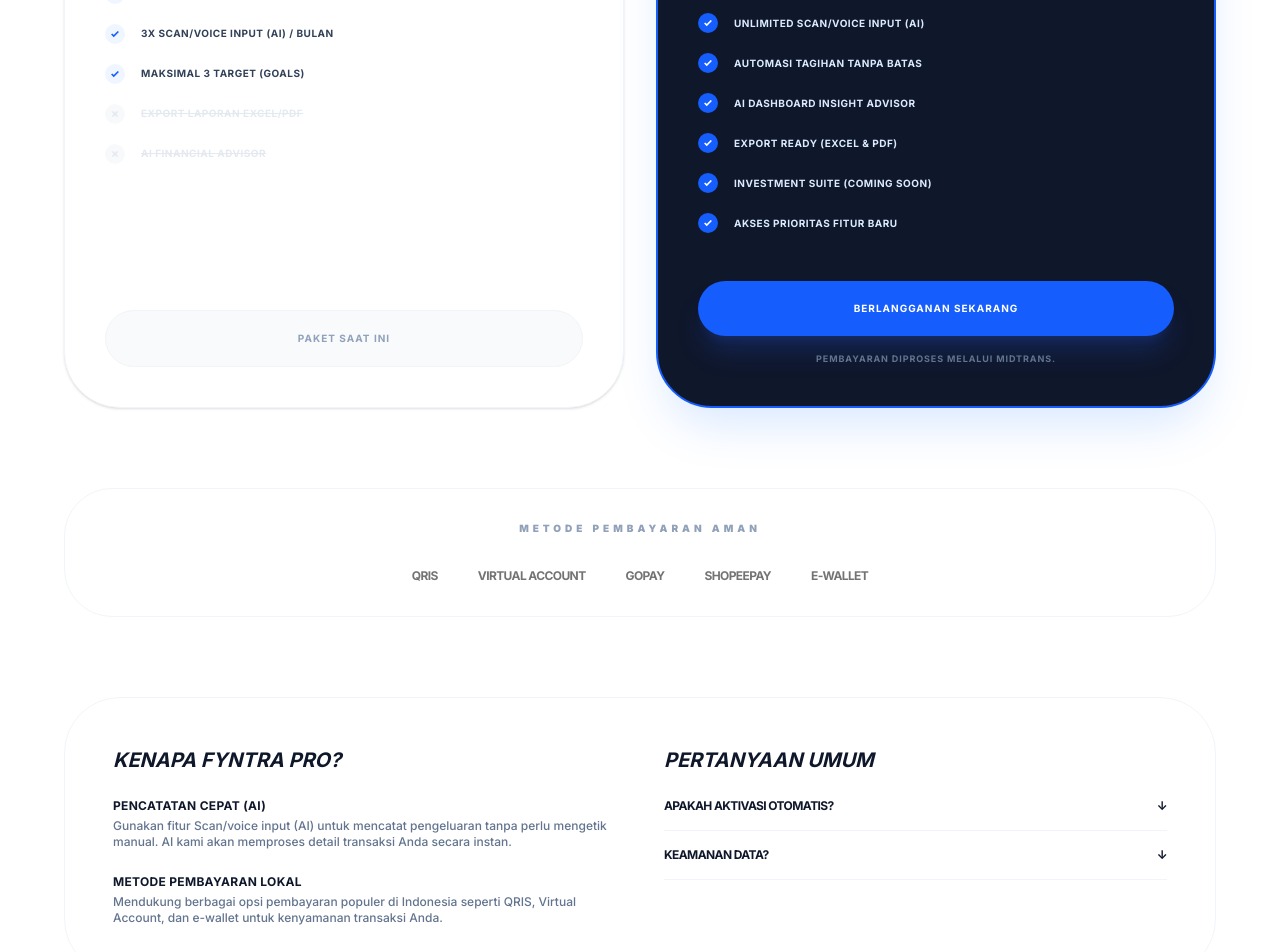
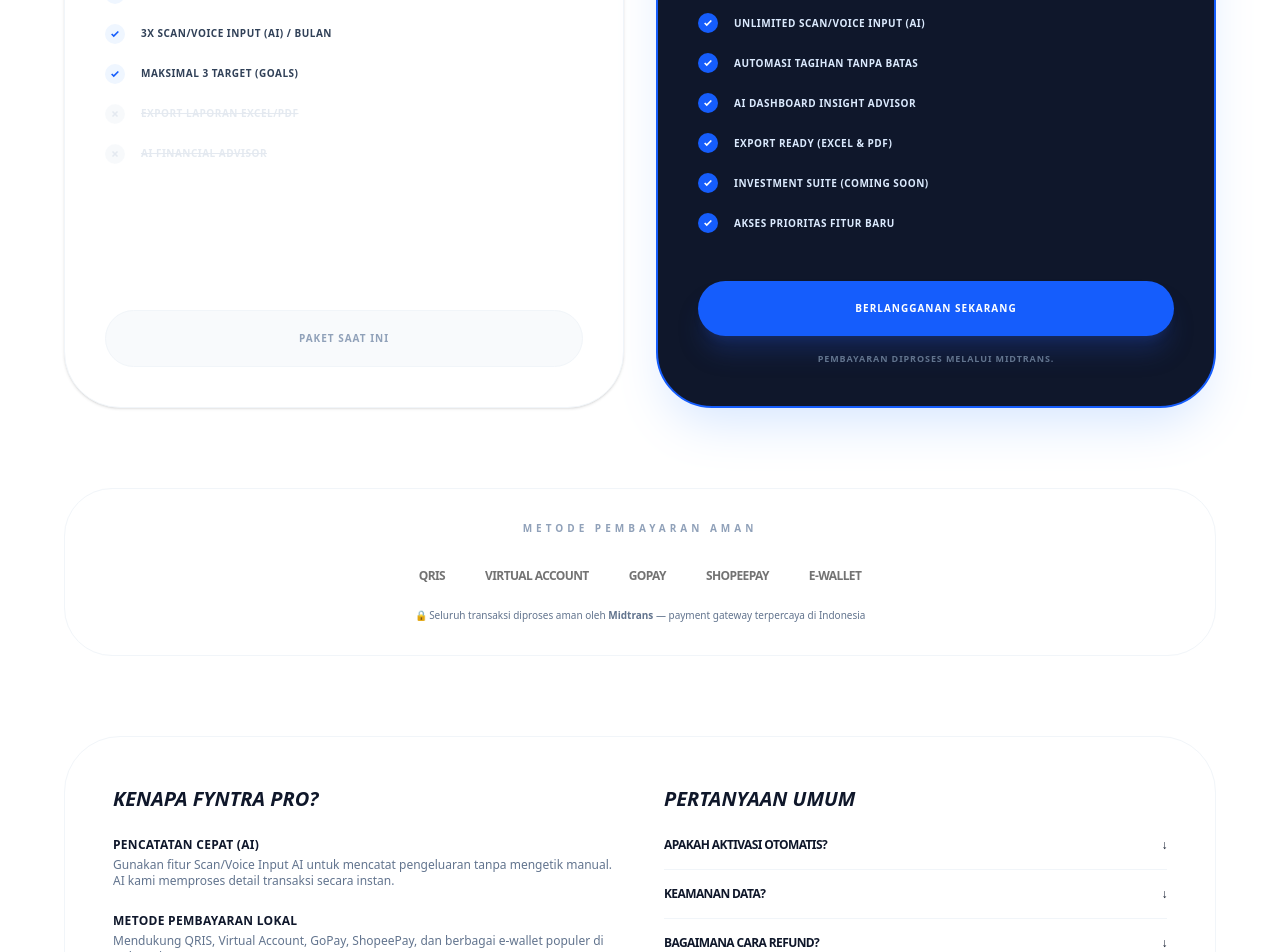
Before and after one commit to Izzakb/fyntra-app, a Next.js app: page /pricing in a window 1280 px wide. Shown: the part 560-1512 px from the top of the page. Built offline with nearby package versions, Linux system fonts and the light colour scheme; no server answers.

Commit message:
fix double FyntraProvider, fix pricing page crash

```diff
--- a/app/layout.tsx
+++ b/app/layout.tsx
@@ -1,11 +1,20 @@
 import type { Metadata, Viewport } from "next";
-import { Inter } from "next/font/google";
+import { Inter, Space_Grotesk } from "next/font/google";
 import "./globals.css";
 import { ThemeProvider } from "@/components/ThemeProvider";
-import { FyntraProvider } from "@/context/FyntraContext"; // 💡 IMPORT PROVIDER KAMU
 import Script from "next/script";
 
-const inter = Inter({ subsets: ["latin"] });
+const inter = Inter({
+  subsets: ["latin"],
+  weight: ["400", "500", "600", "700", "900"],
+  variable: "--font-inter",
+});
+
+const spaceGrotesk = Space_Grotesk({
+  subsets: ["latin"],
+  weight: ["500", "700"],
+  variable: "--font-space-grotesk",
+});
 
 export const viewport: Viewport = {
   themeColor: "#0f172a",
@@ -16,8 +25,8 @@ export const viewport: Viewport = {
 };
 
 export const metadata: Metadata = {
-  title: "Fyntra | Smart Finance by Faizax",
-  description: "Intelligence-driven wealth management by Faizax Ecosystem.",
+  title: "Fyntra | Manajemen Keuangan Cerdas by Faizax",
+  description: "Platform manajemen keuangan berbasis AI untuk investor modern Indonesia.",
   manifest: "/manifest.json",
   icons: {
     icon: "/favicon.ico?v=fyntra1",
@@ -31,23 +40,21 @@ export default function RootLayout({
   children: React.ReactNode;
 }>) {
   return (
-    <html lang="en" suppressHydrationWarning>
+    <html lang="id" suppressHydrationWarning>
       <body
-        className={`${inter.className} antialiased transition-colors duration-300`}
+        className={`${inter.variable} ${spaceGrotesk.variable} font-inter antialiased transition-colors duration-300`}
       >
         <Script
           src="https://app.sandbox.midtrans.com/snap/snap.js"
           data-client-key={process.env.NEXT_PUBLIC_MIDTRANS_CLIENT_KEY}
           strategy="beforeInteractive"
         />
-
         <ThemeProvider
           attribute="class"
           defaultTheme="light"
           enableSystem={true}
         >
-          {/* 💡 BUNGKUS CHILDREN DENGAN PROVIDER DI SINI */}
-          <FyntraProvider>{children}</FyntraProvider>
+          {children}
         </ThemeProvider>
       </body>
     </html>
--- a/app/pricing/page.tsx
+++ b/app/pricing/page.tsx
@@ -1,12 +1,30 @@
 "use client";
-import { useState } from "react";
+import { useState, useEffect } from "react";
 import { toast } from "sonner";
-import { useFyntra } from "@/context/FyntraContext"; // 💡 Pastikan path context benar
-import { supabase } from "@/lib/supabase"; // Untuk ambil email user saat ini
+import { supabase } from "@/lib/supabase";
 
 export default function UpgradePage() {
   const [loading, setLoading] = useState(false);
-  const { fullName, refreshGlobalData, isPro } = useFyntra();
+  const [isPro, setIsPro] = useState(false);
+  const [fullName, setFullName] = useState("User Fyntra");
+
+  // Ambil status user langsung dari Supabase — tidak butuh FyntraContext
+  useEffect(() => {
+    const fetchUser = async () => {
+      const { data: { user } } = await supabase.auth.getUser();
+      if (!user) return;
+      const { data: profile } = await supabase
+        .from("profiles")
+        .select("full_name, is_pro")
+        .eq("id", user.id)
+        .single();
+      if (profile) {
+        setIsPro(profile.is_pro || false);
+        setFullName(profile.full_name || "User Fyntra");
+      }
+    };
+    fetchUser();
+  }, []);
 
   const handlePayment = async () => {
     if (isPro) {
@@ -18,10 +36,7 @@ export default function UpgradePage() {
     toast.info("Menyiapkan enkripsi pembayaran aman...");
 
     try {
-      // 1. Ambil data user dari Auth Supabase
-      const {
-        data: { user },
-      } = await supabase.auth.getUser();
+      const { data: { user } } = await supabase.auth.getUser();
 
       if (!user) {
         toast.error("Silakan login terlebih dahulu.");
@@ -29,39 +44,33 @@ export default function UpgradePage() {
         return;
       }
 
-      // 2. Hit API Route kita untuk minta Snap Token
       const response = await fetch("/api/checkout", {
         method: "POST",
         headers: { "Content-Type": "application/json" },
         body: JSON.stringify({
           userId: user.id,
           userEmail: user.email,
-          userName: fullName || "User Fyntra",
+          userName: fullName,
         }),
       });
 
       const data = await response.json();
 
-      if (data.error) {
-        throw new Error(data.error);
-      }
+      if (data.error) throw new Error(data.error);
 
-      // 3. Panggil Jendela Pembayaran Midtrans Snap
       // @ts-ignore
       if (window.snap) {
         // @ts-ignore
         window.snap.pay(data.token, {
-          onSuccess: async (result: any) => {
+          onSuccess: async () => {
             toast.success("Pembayaran Berhasil! Mengaktifkan fitur Pro...");
-            await refreshGlobalData(); // Update status isPro di UI secara instan
+            setIsPro(true);
           },
-          onPending: (result: any) => {
+          onPending: () => {
             toast.info("Menunggu pembayaran Anda...");
-            console.log("Pending:", result);
           },
-          onError: (result: any) => {
+          onError: () => {
             toast.error("Pembayaran Gagal. Silakan coba lagi.");
-            console.error("Error:", result);
           },
           onClose: () => {
             toast.warning("Anda menutup jendela pembayaran.");
@@ -80,48 +89,41 @@ export default function UpgradePage() {
 
   return (
     <div className="max-w-6xl mx-auto pb-24 px-6 lg:px-0 bg-transparent">
-      {/* --- HERO SECTION --- */}
+      {/* HERO */}
       <header className="mb-20 text-center relative pt-10">
         <div className="absolute top-0 left-1/2 -translate-x-1/2 w-64 h-64 bg-blue-600/10 blur-[100px] -z-10"></div>
         <span className="px-4 py-1.5 bg-blue-600/10 text-blue-600 dark:text-blue-400 rounded-full text-[10px] font-black uppercase tracking-[0.3em] mb-4 inline-block border border-blue-600/20">
-          Limited Launch Offer
+          Penawaran Peluncuran Terbatas
         </span>
         <h1 className="font-space-grotesk text-4xl md:text-6xl font-bold tracking-tighter text-slate-900 dark:text-white uppercase italic">
-          Master Your <span className="text-blue-600">Money.</span>
+          Kendalikan <span className="text-blue-600">Uangmu.</span>
         </h1>
         <p className="text-slate-500 dark:text-slate-400 font-medium mt-6 text-sm md:text-base max-w-xl mx-auto leading-relaxed">
-          Kelola keuangan lebih rapi dan otomatis tanpa batas menggunakan
-          teknologi pendukung AI.
+          Kelola keuangan lebih rapi dan otomatis tanpa batas menggunakan teknologi pendukung AI.
         </p>
       </header>
 
-      {/* --- PRICING CARDS --- */}
+      {/* PRICING CARDS */}
       <div className="grid grid-cols-1 md:grid-cols-2 gap-8 mb-20 relative">
-        {/* STARTER - FREE */}
+        {/* STARTER */}
         <div className="bg-white dark:bg-slate-900/40 dark:backdrop-blur-3xl p-10 rounded-[3.5rem] border border-slate-100 dark:border-slate-800/50 shadow-sm flex flex-col transition-all">
           <div className="mb-10">
-            <h3 className="font-space-grotesk text-2xl font-bold dark:text-white uppercase italic tracking-tight">
-              Starter
-            </h3>
+            <h3 className="font-space-grotesk text-2xl font-bold dark:text-white uppercase italic tracking-tight">Starter</h3>
             <div className="mt-4 flex items-baseline gap-1">
-              <span className="text-4xl font-black dark:text-white">
-                Gratis
-              </span>
+              <span className="text-4xl font-black dark:text-white">Gratis</span>
             </div>
             <p className="text-slate-400 text-[11px] mt-4 font-bold uppercase tracking-widest leading-relaxed">
               Esensial untuk disiplin keuangan harian.
             </p>
           </div>
-
           <ul className="space-y-5 mb-12 flex-1">
             <FeatureItem text="Maksimal 2 Dompet (Bank/Cash)" active />
             <FeatureItem text="Catat Transaksi Manual" active />
-            <FeatureItem text="3x Scan/voice input (AI) / Bulan" active />
+            <FeatureItem text="3x Scan/Voice Input (AI) / Bulan" active />
             <FeatureItem text="Maksimal 3 Target (Goals)" active />
             <FeatureItem text="Export Laporan Excel/PDF" active={false} />
             <FeatureItem text="AI Financial Advisor" active={false} />
           </ul>
-
           <button
             disabled
             className="w-full py-5 bg-slate-50 dark:bg-slate-800/50 text-slate-400 rounded-[2rem] font-bold uppercase tracking-widest text-[10px] border border-slate-100 dark:border-slate-700"
@@ -130,55 +132,40 @@ export default function UpgradePage() {
           </button>
         </div>
 
-        {/* PRO - PAID (19rb) */}
-        <div className="relative bg-slate-900 dark:bg-blue-600/5 dark:backdrop-blur-3xl p-10 rounded-[3.5rem] border-2 border-blue-600 shadow-2xl shadow-blue-500/20 flex flex-col overflow-hidden transform transition-all">
+        {/* PRO */}
+        <div className="relative bg-slate-900 dark:bg-blue-600/5 dark:backdrop-blur-3xl p-10 rounded-[3.5rem] border-2 border-blue-600 shadow-2xl shadow-blue-500/20 flex flex-col overflow-hidden transition-all">
           <div className="absolute top-6 right-8 px-4 py-1 bg-blue-600 text-white text-[8px] font-black uppercase tracking-[0.2em] rounded-full shadow-lg">
             Best Value
           </div>
-
           <div className="mb-10">
-            <h3 className="font-space-grotesk text-2xl font-bold text-white uppercase italic tracking-tight">
-              Pro
-            </h3>
+            <h3 className="font-space-grotesk text-2xl font-bold text-white uppercase italic tracking-tight">Pro</h3>
             <div className="mt-4 flex flex-col gap-1">
               <div className="flex items-baseline gap-1">
-                <span className="text-sm font-bold text-slate-400 mr-1 uppercase">
-                  Rp
-                </span>
+                <span className="text-sm font-bold text-slate-400 mr-1 uppercase">Rp</span>
                 <span className="text-5xl font-black text-white">19.000</span>
-                <span className="text-slate-400 text-[10px] font-bold uppercase tracking-widest">
-                  / Bulan
-                </span>
+                <span className="text-slate-400 text-[10px] font-bold uppercase tracking-widest">/ Bulan</span>
               </div>
-              <p className="text-emerald-400 text-[11px] font-black uppercase tracking-wider ml-1">
-                ≈ Rp 600 / hari
-              </p>
+              <p className="text-emerald-400 text-[11px] font-black uppercase tracking-wider ml-1">≈ Rp 600 / hari</p>
             </div>
             <p className="text-blue-200/60 text-[11px] mt-4 font-bold uppercase tracking-widest leading-relaxed">
               Kelola keuangan lebih rapi dan otomatis tanpa batas.
             </p>
           </div>
-
           <ul className="space-y-5 mb-12 flex-1">
             <FeatureItem text="Unlimited Dompet & Rekening" active white />
-            <FeatureItem text="Unlimited Scan/voice input (AI)" active white />
+            <FeatureItem text="Unlimited Scan/Voice Input (AI)" active white />
             <FeatureItem text="Automasi Tagihan Tanpa Batas" active white />
             <FeatureItem text="AI Dashboard Insight Advisor" active white />
             <FeatureItem text="Export Ready (Excel & PDF)" active white />
             <FeatureItem text="Investment Suite (Coming Soon)" active white />
             <FeatureItem text="Akses Prioritas Fitur Baru" active white />
           </ul>
-
           <button
             onClick={handlePayment}
             disabled={loading || isPro}
-            className={`w-full py-5 ${isPro ? "bg-emerald-600 cursor-default" : "bg-blue-600 hover:bg-blue-500"} text-white rounded-[2rem] font-bold uppercase tracking-widest text-[10px] shadow-xl shadow-blue-900/40 active:scale-95 transition-all`}
+            className={`w-full py-5 ${isPro ? "bg-emerald-600 cursor-default" : "bg-blue-600 hover:bg-blue-500 active:scale-95"} text-white rounded-[2rem] font-bold uppercase tracking-widest text-[10px] shadow-xl shadow-blue-900/40 transition-all`}
           >
-            {loading
-              ? "Processing..."
-              : isPro
-                ? "Status PRO Aktif"
-                : "Berlangganan Sekarang"}
+            {loading ? "Memproses..." : isPro ? "Status PRO Aktif ✓" : "Berlangganan Sekarang"}
           </button>
           <p className="text-center text-[9px] text-slate-500 mt-4 font-bold uppercase tracking-widest">
             Pembayaran diproses melalui Midtrans.
@@ -186,117 +173,84 @@ export default function UpgradePage() {
         </div>
       </div>
 
-      {/* --- PAYMENT LOGOS, DETAIL PRODUK, & FAQ TETAP SAMA --- */}
+      {/* METODE PEMBAYARAN */}
       <section className="text-center mb-20 p-8 border border-slate-100 dark:border-slate-800/50 rounded-[3rem]">
-        <p className="text-[10px] font-black text-slate-400 uppercase tracking-[0.4em] mb-8 text-center">
+        <p className="text-[10px] font-black text-slate-400 uppercase tracking-[0.4em] mb-8">
           Metode Pembayaran Aman
         </p>
         <div className="flex flex-wrap justify-center items-center gap-10 opacity-60 grayscale hover:grayscale-0 transition-all duration-700">
-          <span className="text-xs font-bold dark:text-white uppercase tracking-tighter">
-            QRIS
-          </span>
-          <span className="text-xs font-bold dark:text-white uppercase tracking-tighter">
-            Virtual Account
-          </span>
-          <span className="text-xs font-bold dark:text-white uppercase tracking-tighter">
-            Gopay
-          </span>
-          <span className="text-xs font-bold dark:text-white uppercase tracking-tighter">
-            ShopeePay
-          </span>
-          <span className="text-xs font-bold dark:text-white uppercase tracking-tighter">
-            e-wallet
-          </span>
+          {["QRIS", "Virtual Account", "GoPay", "ShopeePay", "E-Wallet"].map(m => (
+            <span key={m} className="text-xs font-bold dark:text-white uppercase tracking-tighter">{m}</span>
+          ))}
         </div>
+        <p className="text-[10px] text-slate-500 mt-6 font-medium">
+          🔒 Seluruh transaksi diproses aman oleh <strong>Midtrans</strong> — payment gateway terpercaya di Indonesia
+        </p>
       </section>
 
+      {/* DETAIL PRODUK */}
       <section className="grid md:grid-cols-2 gap-12 mb-20 bg-white dark:bg-slate-900/20 p-12 rounded-[3.5rem] border border-slate-100 dark:border-slate-800/50 leading-relaxed transition-all">
         <div>
-          <h4 className="font-space-grotesk text-xl font-bold dark:text-white uppercase mb-6 italic">
-            Kenapa Fyntra Pro?
-          </h4>
+          <h4 className="font-space-grotesk text-xl font-bold dark:text-white uppercase mb-6 italic">Kenapa Fyntra Pro?</h4>
           <div className="space-y-6 text-slate-500 dark:text-slate-400 text-xs font-medium">
             <p>
-              <strong className="text-slate-900 dark:text-white block mb-1 uppercase tracking-wide">
-                Pencatatan Cepat (AI)
-              </strong>
-              Gunakan fitur Scan/voice input (AI) untuk mencatat pengeluaran
-              tanpa perlu mengetik manual. AI kami akan memproses detail
-              transaksi Anda secara instan.
+              <strong className="text-slate-900 dark:text-white block mb-1 uppercase tracking-wide">Pencatatan Cepat (AI)</strong>
+              Gunakan fitur Scan/Voice Input AI untuk mencatat pengeluaran tanpa mengetik manual. AI kami memproses detail transaksi secara instan.
             </p>
             <p>
-              <strong className="text-slate-900 dark:text-white block mb-1 uppercase tracking-wide">
-                Metode Pembayaran Lokal
-              </strong>
-              Mendukung berbagai opsi pembayaran populer di Indonesia seperti
-              QRIS, Virtual Account, dan e-wallet untuk kenyamanan transaksi
-              Anda.
+              <strong className="text-slate-900 dark:text-white block mb-1 uppercase tracking-wide">Metode Pembayaran Lokal</strong>
+              Mendukung QRIS, Virtual Account, GoPay, ShopeePay, dan berbagai e-wallet populer di Indonesia.
             </p>
           </div>
         </div>
         <div>
-          <h4 className="font-space-grotesk text-xl font-bold dark:text-white uppercase mb-6 italic">
-            Pertanyaan Umum
-          </h4>
+          <h4 className="font-space-grotesk text-xl font-bold dark:text-white uppercase mb-6 italic">Pertanyaan Umum</h4>
           <div className="space-y-4 text-xs font-medium">
-            <details className="group border-b border-slate-100 dark:border-slate-800 pb-4 cursor-pointer">
+            <details className="border-b border-slate-100 dark:border-slate-800 pb-4 cursor-pointer">
               <summary className="list-none dark:text-white font-bold uppercase tracking-tighter flex justify-between">
                 Apakah aktivasi otomatis? <span>↓</span>
               </summary>
               <p className="mt-3 text-slate-500 dark:text-slate-400 uppercase tracking-widest text-[10px]">
-                Ya, setelah pembayaran terverifikasi oleh Midtrans, akun Anda
-                akan otomatis aktif ke paket Pro.
+                Ya, setelah pembayaran terverifikasi oleh Midtrans, akun Anda akan otomatis aktif ke paket Pro.
               </p>
             </details>
-            <details className="group border-b border-slate-100 dark:border-slate-800 pb-4 cursor-pointer">
+            <details className="border-b border-slate-100 dark:border-slate-800 pb-4 cursor-pointer">
               <summary className="list-none dark:text-white font-bold uppercase tracking-tighter flex justify-between">
                 Keamanan Data? <span>↓</span>
               </summary>
               <p className="mt-3 text-slate-500 dark:text-slate-400 uppercase tracking-widest text-[10px]">
-                Seluruh data transaksi dan informasi sensitif dienkripsi secara
-                aman melalui infrastruktur Midtrans.
+                Seluruh data dan informasi sensitif dienkripsi secara aman melalui infrastruktur Midtrans.
+              </p>
+            </details>
+            <details className="border-b border-slate-100 dark:border-slate-800 pb-4 cursor-pointer">
+              <summary className="list-none dark:text-white font-bold uppercase tracking-tighter flex justify-between">
+                Bagaimana cara refund? <span>↓</span>
+              </summary>
+              <p className="mt-3 text-slate-500 dark:text-slate-400 uppercase tracking-widest text-[10px]">
+                Hubungi kami via WhatsApp atau email dalam 7 hari sejak pembayaran. Dana kembali dalam 3-7 hari kerja.
               </p>
             </details>
           </div>
         </div>
       </section>
 
+      {/* FOOTER */}
       <footer className="text-center pt-16 border-t border-slate-100 dark:border-slate-800">
         <div className="flex flex-wrap justify-center gap-8 text-[10px] font-black uppercase tracking-[0.2em] text-slate-400 mb-12">
-          <a href="/terms" className="hover:text-blue-500 transition">
-            Syarat & Ketentuan
-          </a>
-          <a href="/privacy" className="hover:text-blue-500 transition">
-            Kebijakan Privasi
-          </a>
-          <a href="/refund" className="hover:text-blue-500 transition">
-            Kebijakan Pengembalian Dana
-          </a>
+          <a href="/terms" className="hover:text-blue-500 transition">Syarat & Ketentuan</a>
+          <a href="/privacy" className="hover:text-blue-500 transition">Kebijakan Privasi</a>
+          <a href="/refund" className="hover:text-blue-500 transition">Kebijakan Pengembalian Dana</a>
         </div>
         <div className="inline-block p-10 bg-slate-50 dark:bg-slate-900/40 rounded-[3rem] border border-slate-100 dark:border-slate-800/50 text-slate-500 dark:text-slate-400 text-[11px] font-medium min-w-[300px]">
-          <p className="font-black text-slate-900 dark:text-white mb-4 uppercase tracking-[0.3em]">
-            Kontak Bisnis:
-          </p>
+          <p className="font-black text-slate-900 dark:text-white mb-4 uppercase tracking-[0.3em]">Kontak Bisnis:</p>
           <p className="flex items-center justify-center gap-2 mb-1">
-            WhatsApp:{" "}
-            <a
-              href="https://wa.me/6282117132290"
-              className="text-blue-500 hover:text-blue-400 transition"
-            >
-              +62 821-1713-2290
-            </a>
+            WhatsApp: <a href="https://wa.me/6282117132290" className="text-blue-500 hover:text-blue-400 transition">+62 821-1713-2290</a>
           </p>
           <p className="flex items-center justify-center gap-2">
-            Email:{" "}
-            <a
-              href="mailto:faizax.app@gmail.com"
-              className="text-blue-500 hover:text-blue-400 transition"
-            >
-              faizax.app@gmail.com
-            </a>
+            Email: <a href="mailto:faizax.app@gmail.com" className="text-blue-500 hover:text-blue-400 transition">faizax.app@gmail.com</a>
           </p>
           <p className="mt-8 opacity-40 font-bold uppercase tracking-[0.2em]">
-            Fyntra Financial by Faizax Ecosystem &copy; 2026
+            Fyntra Financial by Faizax Ecosystem © 2026
           </p>
         </div>
       </footer>
@@ -304,46 +258,14 @@ export default function UpgradePage() {
   );
 }
 
-// Komponen FeatureItem tetap sama seperti sebelumnya
-function FeatureItem({
-  text,
-  active,
-  white,
-}: {
-  text: string;
-  active: boolean;
-  white?: boolean;
-}) {
+function FeatureItem({ text, active, white }: { text: string; active: boolean; white?: boolean }) {
   return (
-    <li
-      className={`flex items-center gap-4 text-[10px] font-bold uppercase tracking-wider ${active ? (white ? "text-blue-100" : "text-slate-700 dark:text-slate-200") : "text-slate-300 dark:text-slate-600 line-through opacity-50"}`}
-    >
-      <div
-        className={`w-5 h-5 rounded-full flex items-center justify-center flex-shrink-0 ${active ? (white ? "bg-blue-600 text-white" : "bg-blue-50 dark:bg-blue-900/30 text-blue-600") : "bg-slate-100 dark:bg-slate-800 text-slate-300"}`}
-      >
+    <li className={`flex items-center gap-4 text-[10px] font-bold uppercase tracking-wider ${active ? (white ? "text-blue-100" : "text-slate-700 dark:text-slate-200") : "text-slate-300 dark:text-slate-600 line-through opacity-50"}`}>
+      <div className={`w-5 h-5 rounded-full flex items-center justify-center flex-shrink-0 ${active ? (white ? "bg-blue-600 text-white" : "bg-blue-50 dark:bg-blue-900/30 text-blue-600") : "bg-slate-100 dark:bg-slate-800 text-slate-300"}`}>
         {active ? (
-          <svg
-            width="10"
-            height="10"
-            viewBox="0 0 24 24"
-            fill="none"
-            stroke="currentColor"
-            strokeWidth="4"
-          >
-            <polyline points="20 6 9 17 4 12" />
-          </svg>
+          <svg width="10" height="10" viewBox="0 0 24 24" fill="none" stroke="currentColor" strokeWidth="4"><polyline points="20 6 9 17 4 12" /></svg>
         ) : (
-          <svg
-            width="10"
-            height="10"
-            viewBox="0 0 24 24"
-            fill="none"
-            stroke="currentColor"
-            strokeWidth="4"
-          >
-            <line x1="18" y1="6" x2="6" y2="18" />
-            <line x1="6" y1="6" x2="18" y2="18" />
-          </svg>
+          <svg width="10" height="10" viewBox="0 0 24 24" fill="none" stroke="currentColor" strokeWidth="4"><line x1="18" y1="6" x2="6" y2="18" /><line x1="6" y1="6" x2="18" y2="18" /></svg>
         )}
       </div>
       {text}
```
